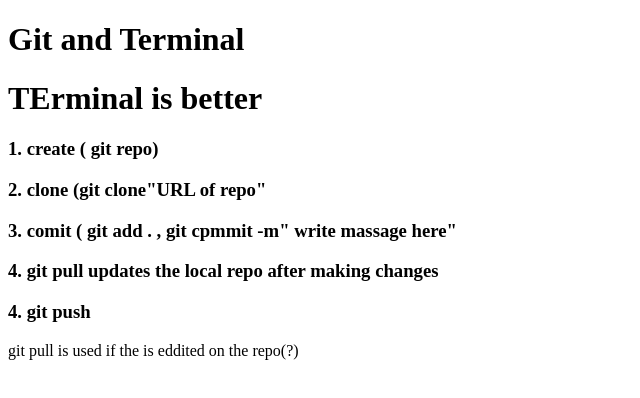
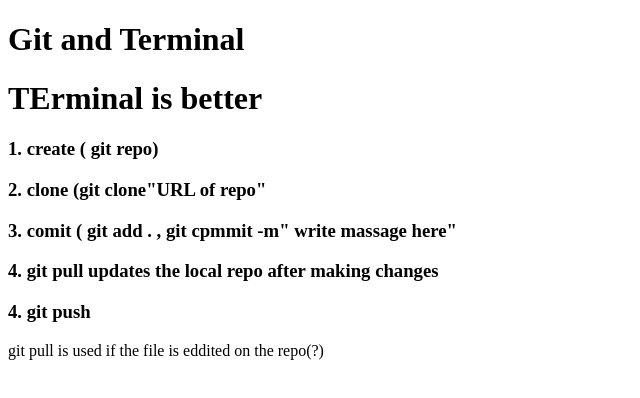
Before and after one commit to Shashe27/New-Apple, a plain HTML site: page index.html in a window 1280 px wide. Shown: the full height of the page, 0-640 px from the left. Drawn offline with Linux system fonts and the light colour scheme.

Commit message:
Update index.html

```diff
--- a/index.html
+++ b/index.html
@@ -14,6 +14,6 @@
     <h3>3. comit ( git add . , git cpmmit -m" write massage here"</h3>
     <h3>4. git pull updates the local repo after making changes</h3>
     <h3>4. git push</h3>
-    git pull is used if the is eddited on the repo(?)
+    git pull is used if the file is eddited on the repo(?)
 </body>
 </html>
```
